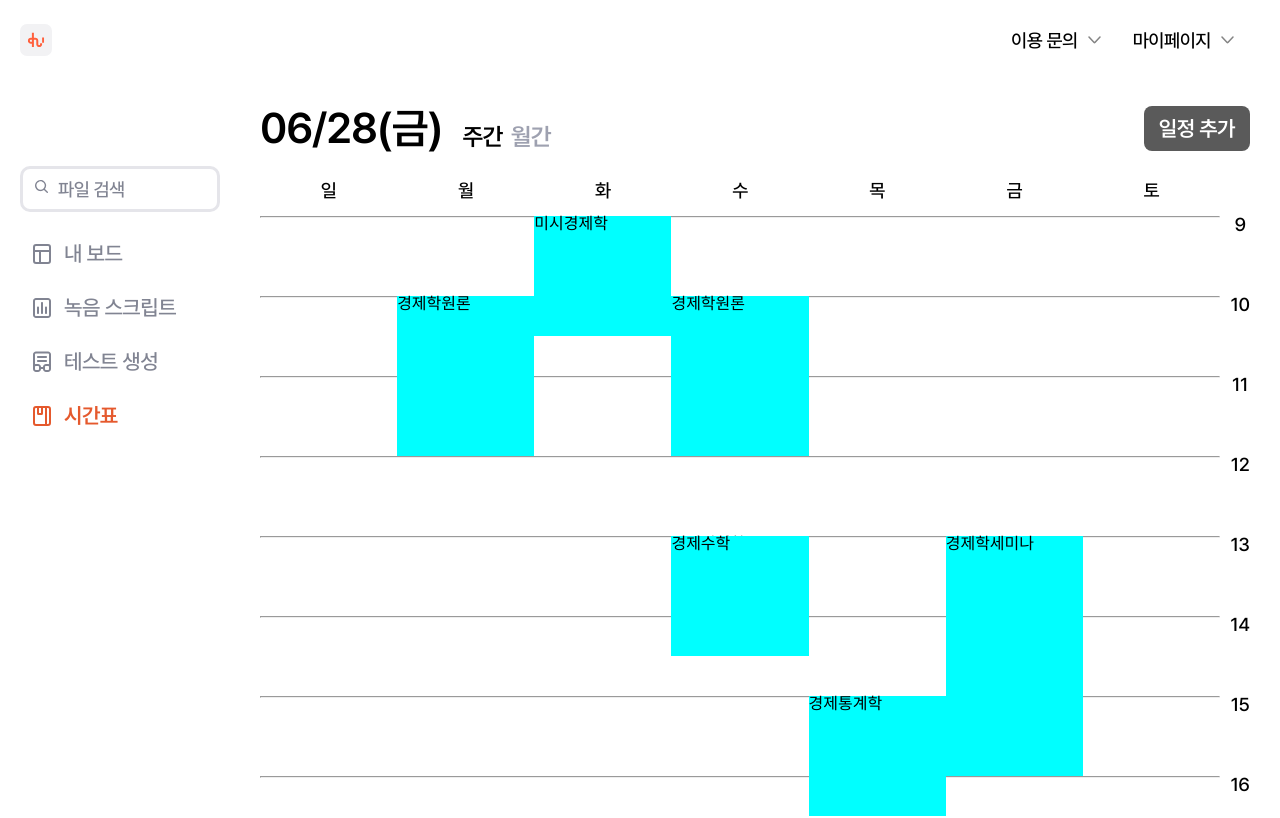
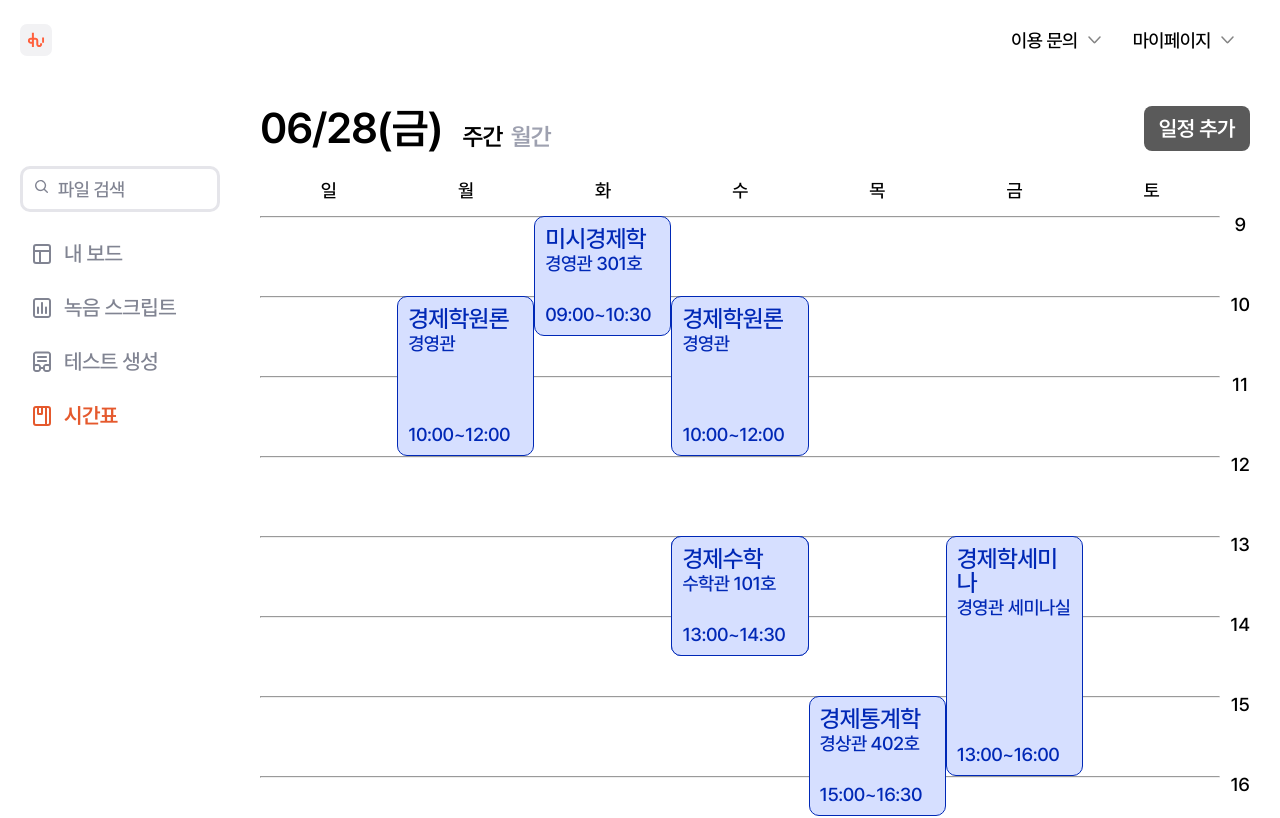
Before and after one commit to TEAM-Hearus/HEARUS-REACT-FRONTEND, a React (Vite) app: page /home/time-table in a window 1280 px wide. Shown: the top 818 px of the page. Built offline with nearby package versions, Linux system fonts and the light colour scheme.

Commit message:
feat: 시간표 일정 아이템 컴포넌트화

```diff
--- /dev/null
+++ b/src/components/common/TimeTableItem/TimeTableItem.module.scss
@@ -0,0 +1,32 @@
+@import '../../../styles/variables/colors.scss';
+@import '../../../styles/variables/fonts.scss';
+
+.scheduleItem {
+  display: flex;
+  flex-direction: column;
+  justify-content: space-between;
+  position: absolute;
+  width: calc((100% - 30px) / 7);
+  background-color: #d6dfff;
+  left: var(--schedule-left);
+  top: var(--schedule-top);
+  height: var(--schedule-height);
+  padding: 10px;
+  border: 1px solid #0028b6;
+  border-radius: 10px;
+  color: #0028b6;
+}
+.title {
+  display: flex;
+  flex-direction: column;
+  gap: 4px;
+}
+.name {
+  @include Medium-Body-18;
+}
+.location {
+  @include Medium-Sub-14;
+}
+.time {
+  @include Medium-Sub-14;
+}
--- /dev/null
+++ b/src/components/common/TimeTableItem/TimeTableItem.tsx
@@ -0,0 +1,30 @@
+import { IScheduleElement } from '../../../constants/schedule';
+import { getScheduleStyle } from '../../../utils/schedule';
+import styles from './TimeTableItem.module.scss';
+
+const TimeTableItem = ({
+  //id,
+  //scheduleId,
+  name,
+  location,
+  dayOfWeek,
+  startTime,
+  endTime,
+}: IScheduleElement) => {
+  return (
+    <div
+      className={styles.scheduleItem}
+      style={getScheduleStyle(dayOfWeek, startTime, endTime)}
+    >
+      <span className={styles.title}>
+        <h6 className={styles.name}>{name}</h6>
+        <p className={styles.location}>{location}</p>
+      </span>
+      <p
+        className={styles.time}
+      >{`${startTime.slice(11, 16)}~${endTime.slice(11, 16)}`}</p>
+    </div>
+  );
+};
+
+export default TimeTableItem;
--- a/src/pages/Main/TimeTable/WeeklyTimeTable/WeeklyTimeTable.module.scss
+++ b/src/pages/Main/TimeTable/WeeklyTimeTable/WeeklyTimeTable.module.scss
@@ -42,7 +42,7 @@
 .temp {
   position: absolute;
   width: calc((100% - 30px) / 7);
-  background-color: aqua;
+  background-color: #d6dfff;
   left: var(--schedule-left);
   top: var(--schedule-top);
   height: var(--schedule-height);
--- a/src/pages/Main/TimeTable/WeeklyTimeTable/WeeklyTimeTable.tsx
+++ b/src/pages/Main/TimeTable/WeeklyTimeTable/WeeklyTimeTable.tsx
@@ -1,6 +1,5 @@
 import TimeTableItem from '../../../../components/common/TimeTableItem/TimeTableItem';
 import { TIMELIST, scheduleElements } from '../../../../constants/schedule';
-import { getScheduleStyle } from '../../../../utils/schedule';
 import styles from './WeeklyTimeTable.module.scss';
 
 const WeeklyTimeTable = () => {
@@ -21,13 +20,7 @@ const WeeklyTimeTable = () => {
         </div>
       ))}
       {scheduleElements.map((schedule) => (
-        <div
-          className={styles.temp}
-          key={schedule.id}
-          style={getScheduleStyle(schedule)}
-        >
-          {schedule.name}
-        </div>
+        <TimeTableItem key={schedule.id} {...schedule} />
       ))}
     </div>
   );
--- a/src/utils/schedule.ts
+++ b/src/utils/schedule.ts
@@ -1,10 +1,4 @@
 import { DayOfWeek } from '../constants/schedule';
-
-interface ISchedule {
-  dayOfWeek: DayOfWeek;
-  startTime: string;
-  endTime: string;
-}
 
 const DAYMAP: Record<DayOfWeek, number> = {
   SUN: 0,
@@ -16,11 +10,11 @@ const DAYMAP: Record<DayOfWeek, number> = {
   SAT: 6,
 };
 
-export const getScheduleStyle = ({
-  dayOfWeek,
-  startTime,
-  endTime,
-}: ISchedule) => {
+export const getScheduleStyle = (
+  dayOfWeek: DayOfWeek,
+  startTime: string,
+  endTime: string,
+) => {
   const startHour = Number(startTime.slice(11, 13));
   const startMinute = Number(startTime.slice(14, 16)) / 60;
   const endHour = Number(endTime.slice(11, 13));
```
